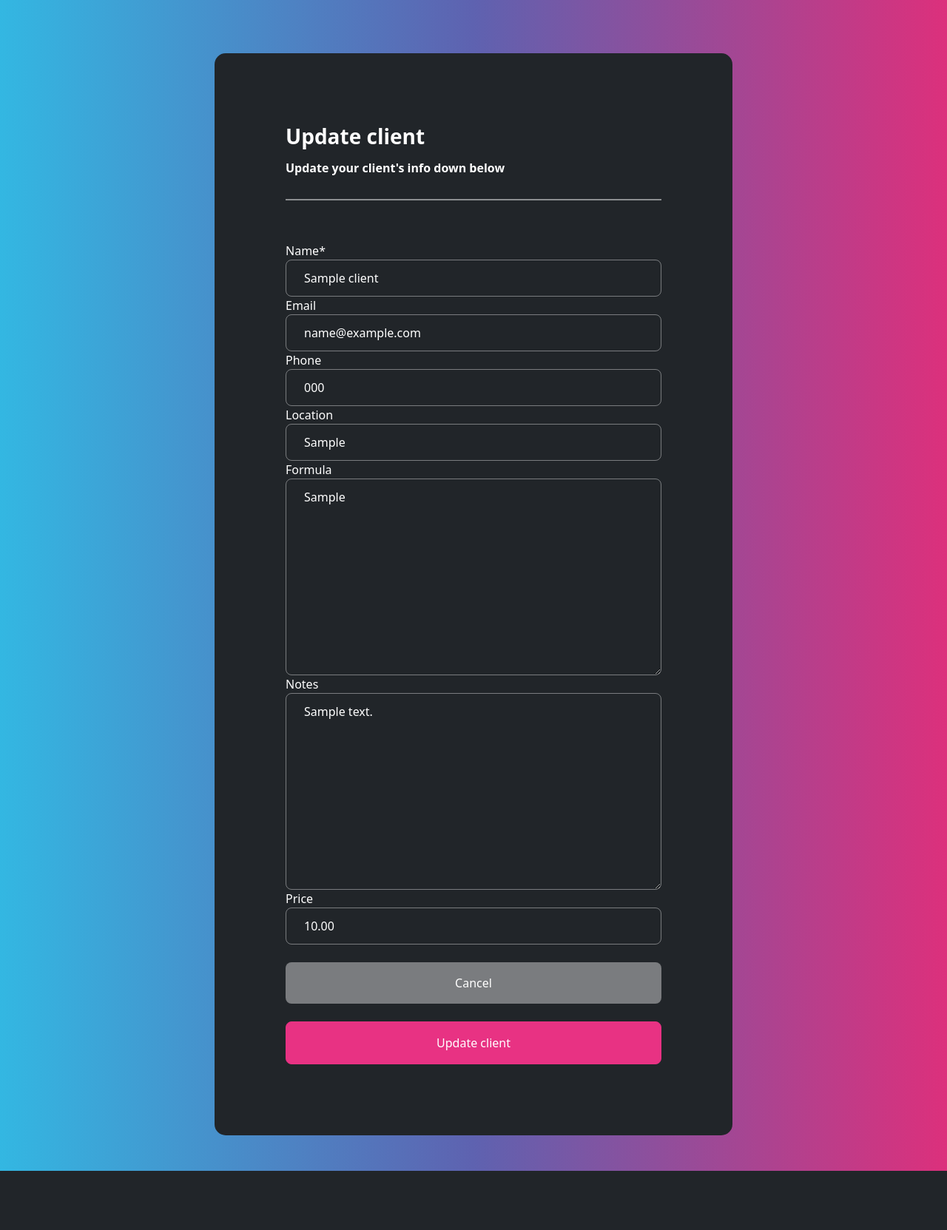
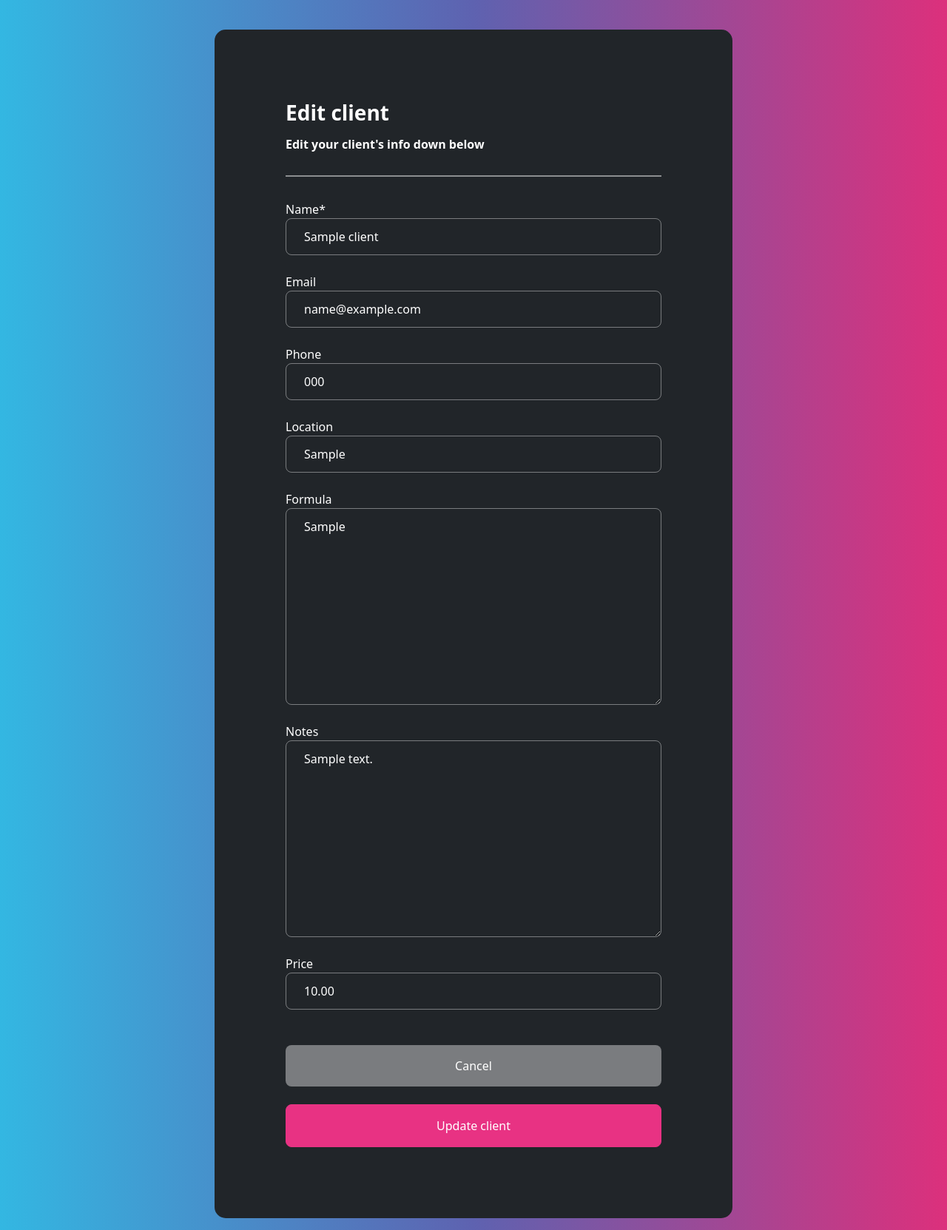
Before and after one commit to yaroslav-matala/stylelink-crm, a Django app: page /update-client/1/ in a window 1280 px wide. Shown: the part 72-1735 px from the top of the page at 74% size. Before the commit the page ends 1655 px from the top, so only its background shows below. Run offline with Django 4.2, Linux system fonts and the light colour scheme; a user stored in the database is signed in; tables that the repository leaves empty hold one stand-in row (values such as "Sample post"); some libraries are stand-ins or nearby versions.

Commit message:
restyle ADD NEW CLIENT and EDIT CLIENT pages

```diff
--- a/client_manager/templates/client_manager/add-client.html
+++ b/client_manager/templates/client_manager/add-client.html
@@ -7,6 +7,7 @@
     <div class="container bg-dark p-3 p-md-5 my-2 form-layout">
         <h3>Add client</h3>
         <h6>Start adding in the required details for your client</h6>
+
         <hr>
 
         <form method="POST" autocomplete="off">
@@ -26,11 +27,15 @@
             {{form.notes|as_crispy_field}}
             <br>
             {{form.price|as_crispy_field}}
+
             <br>
             <br>
+
             <a href="{% url 'dashboard' %}"  class="btn btn-secondary w-100 btn-block p-2">Cancel</a>
+
             <br>
             <br>
+
             <button type="submit" class="btn btn-primary w-100 btn-block p-2">Add Client</button>
 
         </form>
--- a/client_manager/templates/client_manager/update-client.html
+++ b/client_manager/templates/client_manager/update-client.html
@@ -5,22 +5,37 @@
 
 {% block content %}
 
-    <div class="container bg-dark p-5 my-4 form-layout">
-        <h3>Update client</h3>
-        <h6>Update your client's info down below</h6>
+    <div class="container bg-dark p-3 p-md-5 my-2 form-layout">
+        <h3>Edit client</h3>
+        <h6>Edit your client's info down below</h6>
         <hr>
-        <br>
 
         <form method="POST" autocomplete="off">
 
             {% csrf_token %}
 
-            {{form|crispy}}
+            {{form.name|as_crispy_field}}
+            <br>
+            {{form.email|as_crispy_field}}
+            <br>
+            {{form.phone|as_crispy_field}}
+            <br>
+            {{form.location|as_crispy_field}}
+            <br>
+            {{form.formula|as_crispy_field}}
+            <br>
+            {{form.notes|as_crispy_field}}
+            <br>
+            {{form.price|as_crispy_field}}
 
             <br>
+            <br>
+
             <a href="{% url 'dashboard' %}"  class="btn btn-secondary w-100 btn-block p-2">Cancel</a>
+
             <br>
             <br>
+
             <button type="submit" class="btn btn-primary w-100 btn-block p-2">Update client</button>
 
         </form>
```
